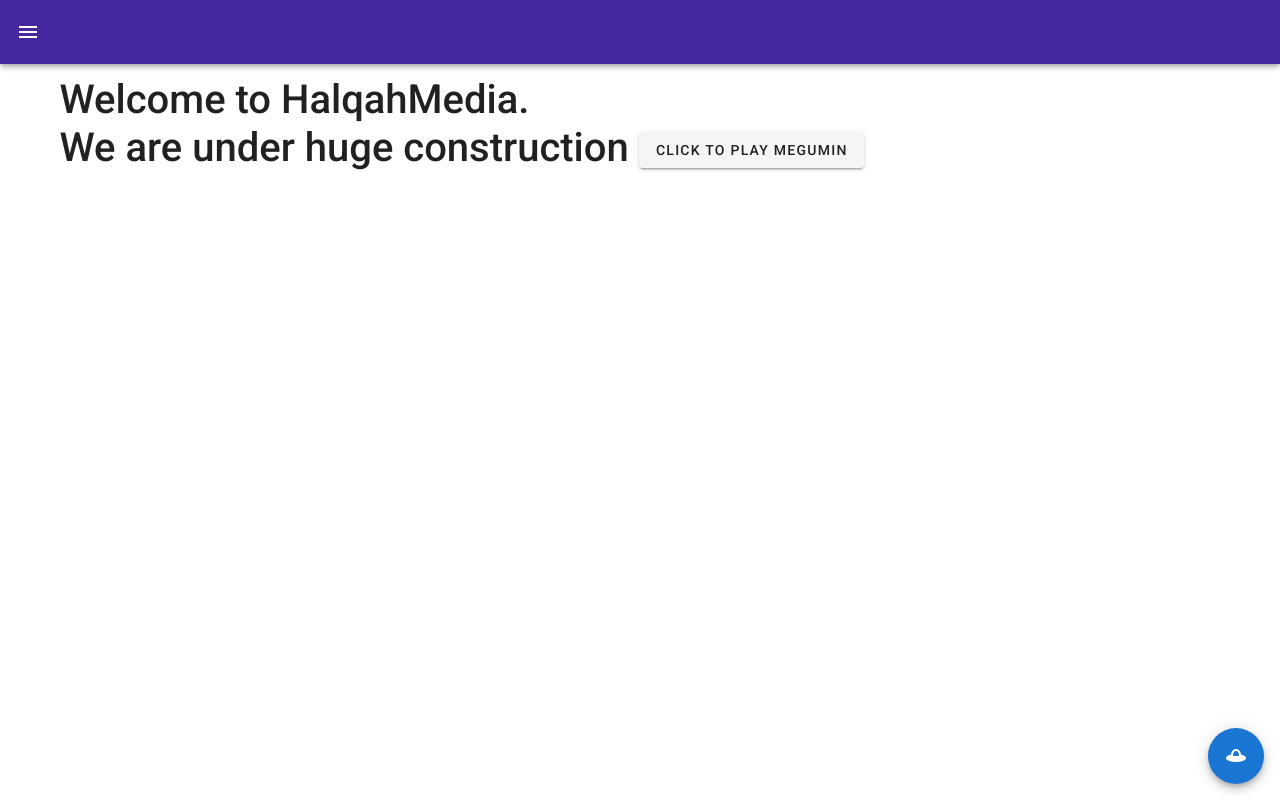
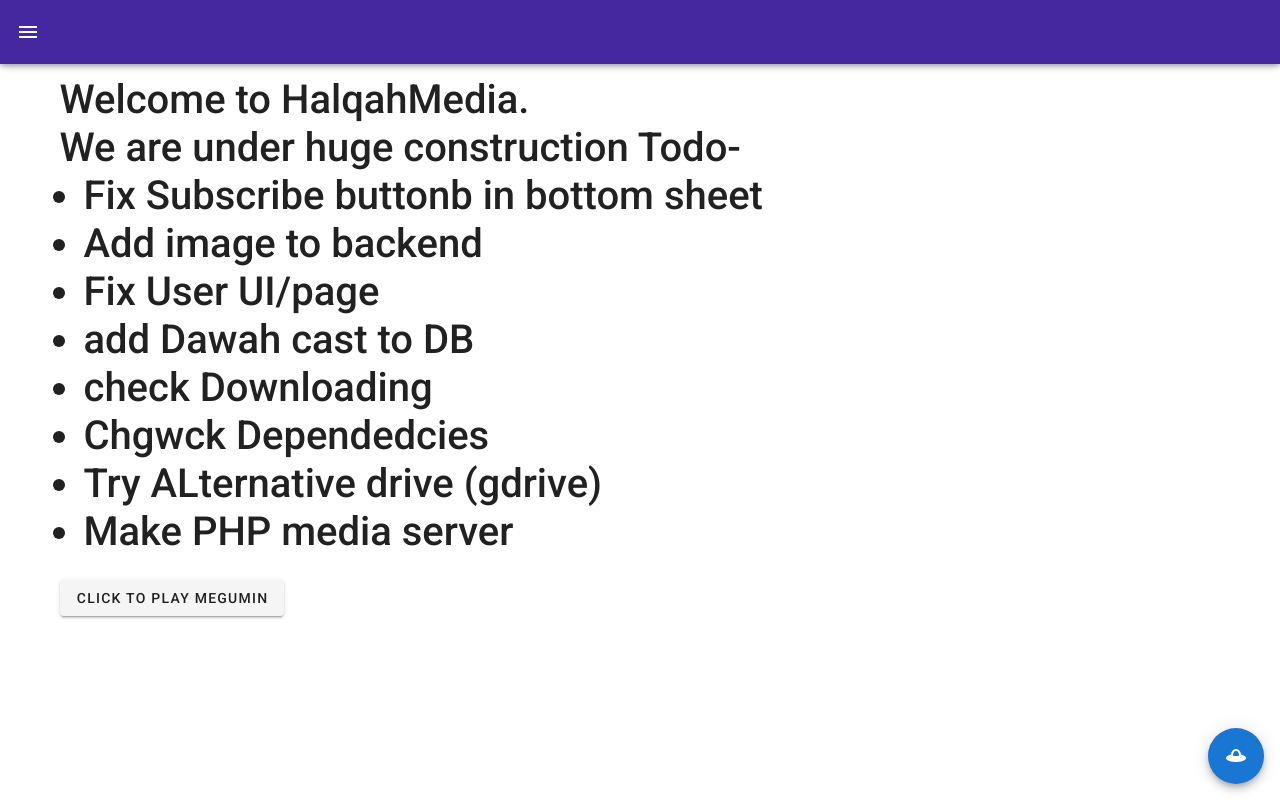
Before and after one commit to teezzan/halqah, a Vue app: page / in a window 1280 px wide. Built offline with nearby package versions, Linux system fonts and the light colour scheme; what vue-audio-better, vue-file-agent, xns-audio-player-simple would draw is missing.

Commit message:
fixed slider object error

```diff
--- a/src/components/PlayerComponent.vue
+++ b/src/components/PlayerComponent.vue
@@ -9,8 +9,6 @@
         v-model="val"
         :max="max"
         color="orange darken-3"
-        @start="start"
-        @end="end"
       >
         <template v-slot:append>
           <p class="align-center justify-center ma-auto mr-1">
@@ -82,8 +80,6 @@
         this.sound.play();
         this.playingg = true;
       }
-
-      console.log(this.sound.seek());
     },
     fancyTimeFormat(duration) {
       // Hours, minutes and seconds
@@ -108,15 +104,17 @@
     },
 
     start(e) {
+      console.log("e=>", e);
       this.mousedn = true;
       if (this.playingg && this.sound !== null && this.sound !== undefined) {
-        this.sound.seek(e);
+        this.sound.seek(e[0]);
       }
     },
     end(e) {
       this.mousedn = false;
       if (this.playingg && this.sound !== null && this.sound !== undefined) {
-        this.sound.seek(e);
+        console.log("e=>", e);
+        this.sound.seek(e[0]);
       }
     }
   },
@@ -149,11 +147,30 @@
     },
     Play() {
       console.log("play changed");
+      // if (this.playing) {
+      //   this.playingg = true;
+      // } else {
+      //   this.playingg = false;
+      // }
     },
     source() {
+      if (this.sound !== null) {
+        this.sound.stop();
+      }
+
       this.sound = new Howl({
         src: [this.source],
-        html5: true
+
+        html5: true,
+        format: ["mp3", "amr"],
+        onplay: () => {
+          console.log("playyyy!");
+          this.duration = this.fancyTimeFormat(this.sound.duration());
+          console.log(this.fancyTimeFormat(this.sound.duration()));
+          this.max = this.sound.duration();
+          this.val = this.sound.seek();
+          console.log("tempVal1 => ", this.val);
+        }
       });
       this.max = 0;
       this.duration = "00:00";
@@ -164,14 +181,15 @@
       });
       this.sound.once("load", () => {
         console.log("load");
-        this.duration = this.fancyTimeFormat(this.sound.duration());
         if (this.playing) {
           this.sound.play();
           this.playingg = true;
         }
+        this.duration = this.fancyTimeFormat(this.sound.duration());
         console.log(this.fancyTimeFormat(this.sound.duration()));
         this.max = this.sound.duration();
         this.val = 0;
+        console.log("tempVal2 => ", this.val);
       });
     }
   },
@@ -183,7 +201,14 @@
         this.sound !== undefined &&
         !this.mousedn
       ) {
-        this.val = this.sound.seek();
+        let tempVal = this.sound.seek();
+        if (typeof tempVal !== "object") {
+          this.val = tempVal;
+        } else {
+          // this.val = 0;
+        }
+
+        console.log("tempVal3 => ", this.val);
       }
     }, 300);
   }
--- a/src/views/Home.vue
+++ b/src/views/Home.vue
@@ -7,6 +7,17 @@
   <h1>
     Welcome to HalqahMedia.
     <br />We are under huge construction
+    Todo-
+    <ul>
+      <li>Fix Subscribe buttonb in bottom sheet</li>
+      <li>Add image to backend</li>
+      <li>Fix User UI/page</li>
+      <li>add Dawah cast to DB</li>
+      <li>check Downloading</li>
+      <li>Chgwck Dependedcies</li>
+      <li>Try ALternative drive (gdrive)</li>
+      <li>Make PHP media server</li>
+    </ul>
     <v-btn @click="fetch">Click to Play Megumin</v-btn>
   </h1>
   <!-- <ProfileCard :isSub="true" /> -->
```
